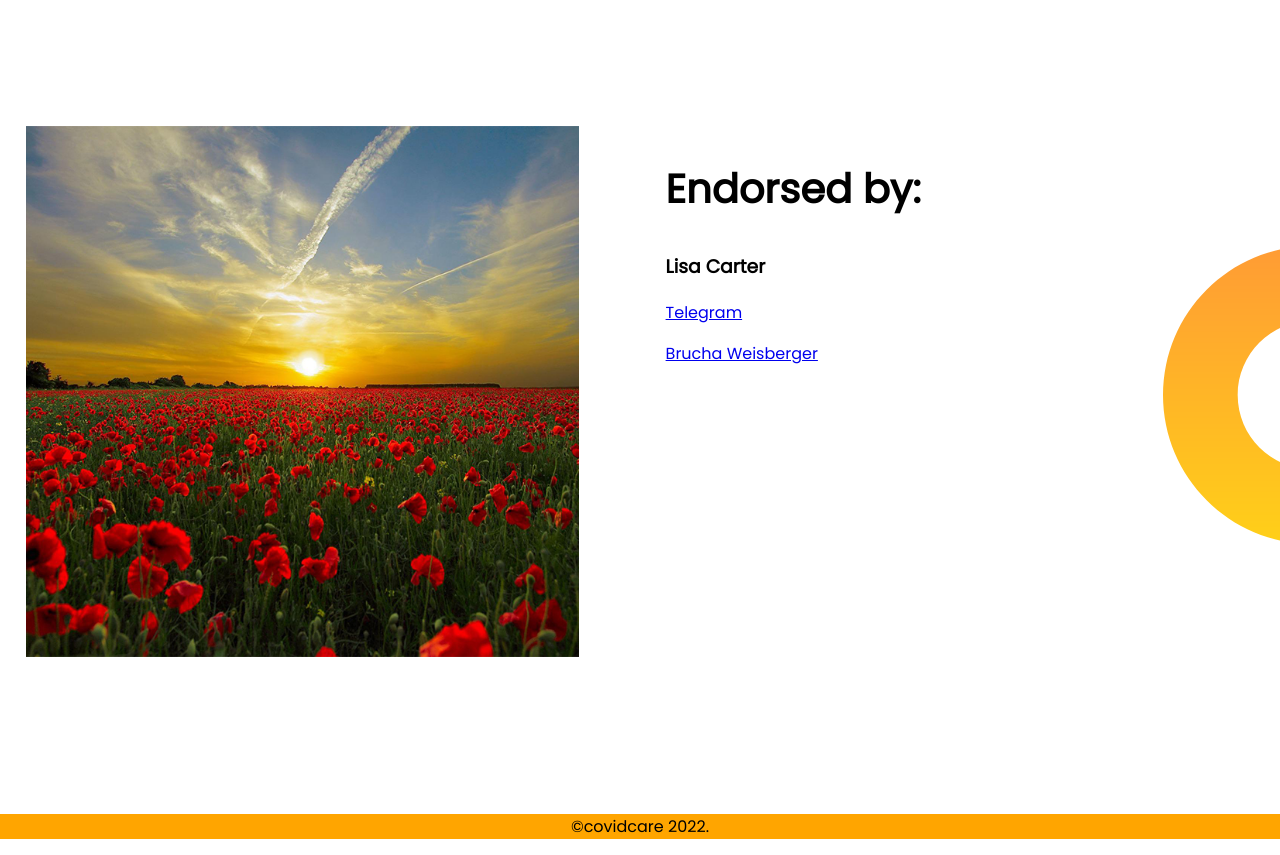
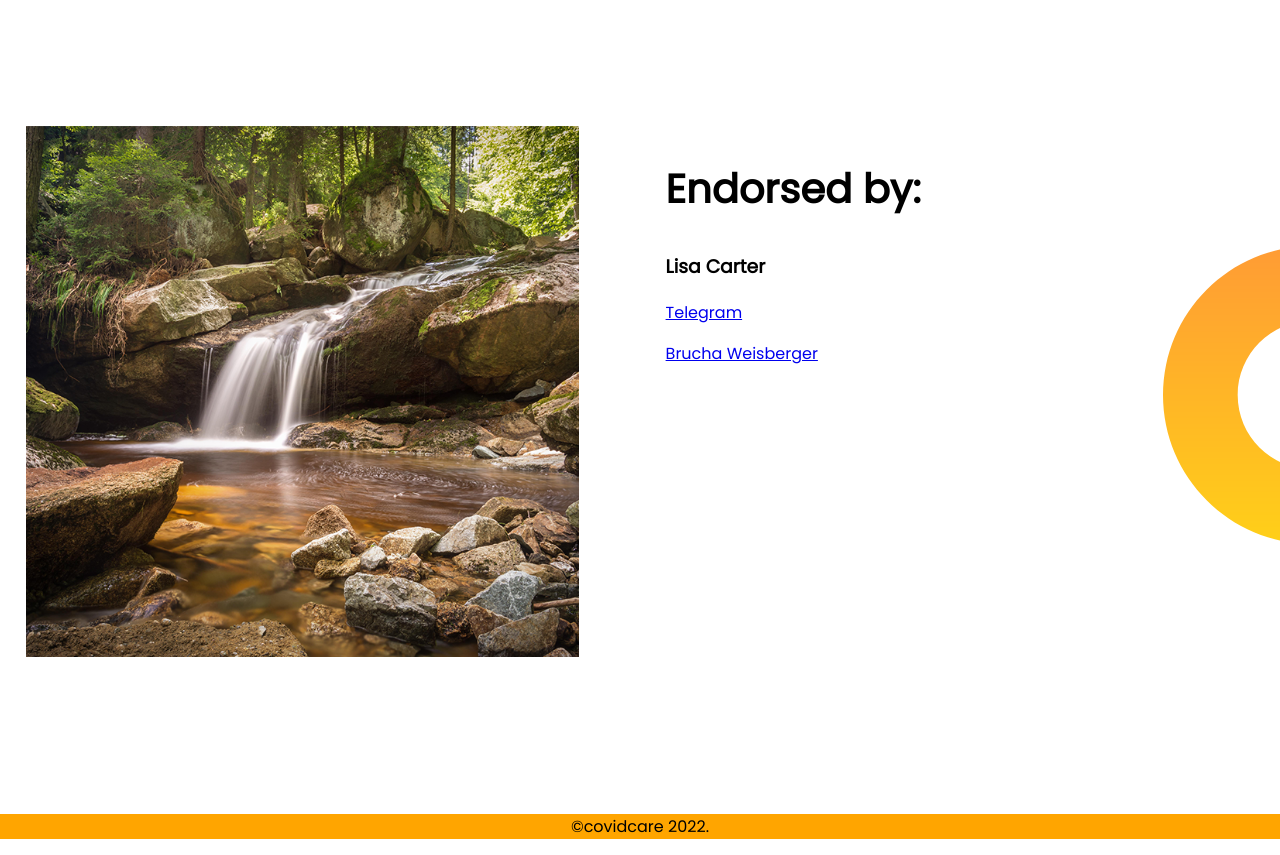
Before and after one commit to Mostarik/COVID-CARE, a plain HTML site: page index.html in a window 1280 px wide. Shown: the part 580-1435 px from the top of the page. Drawn offline with Linux system fonts and the light colour scheme; a web font is replaced by a local one.

Commit message:
add a image

```diff
--- a/index.html
+++ b/index.html
@@ -33,7 +33,7 @@
 
     <section class="dream-big flexible-container">
         <div class="half-width">
-            <img src="images/lastfinal-my-bg2.png" alt="">
+            <img src="images/love-this-image.png" alt="">
         </div>
         <div class="half-width">
             <h2>Endorsed by:</h2>
```
Also changed, not shown: images/love-this-image.png (added).
